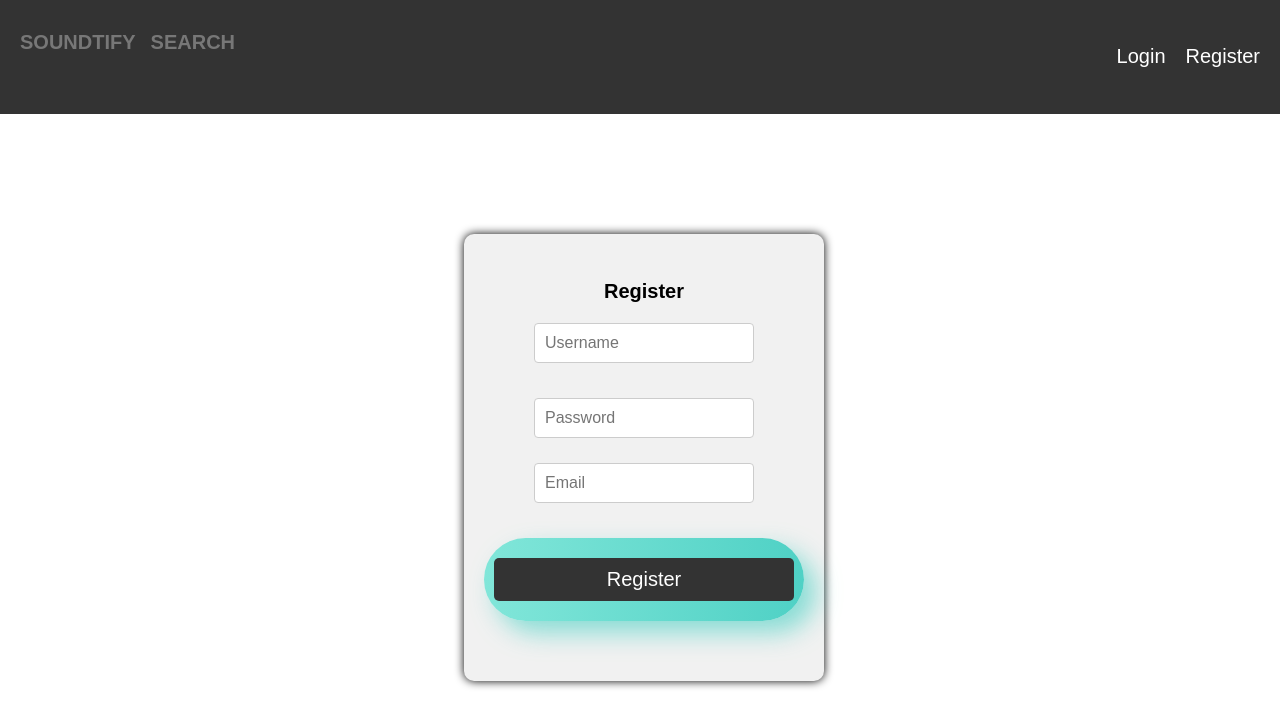
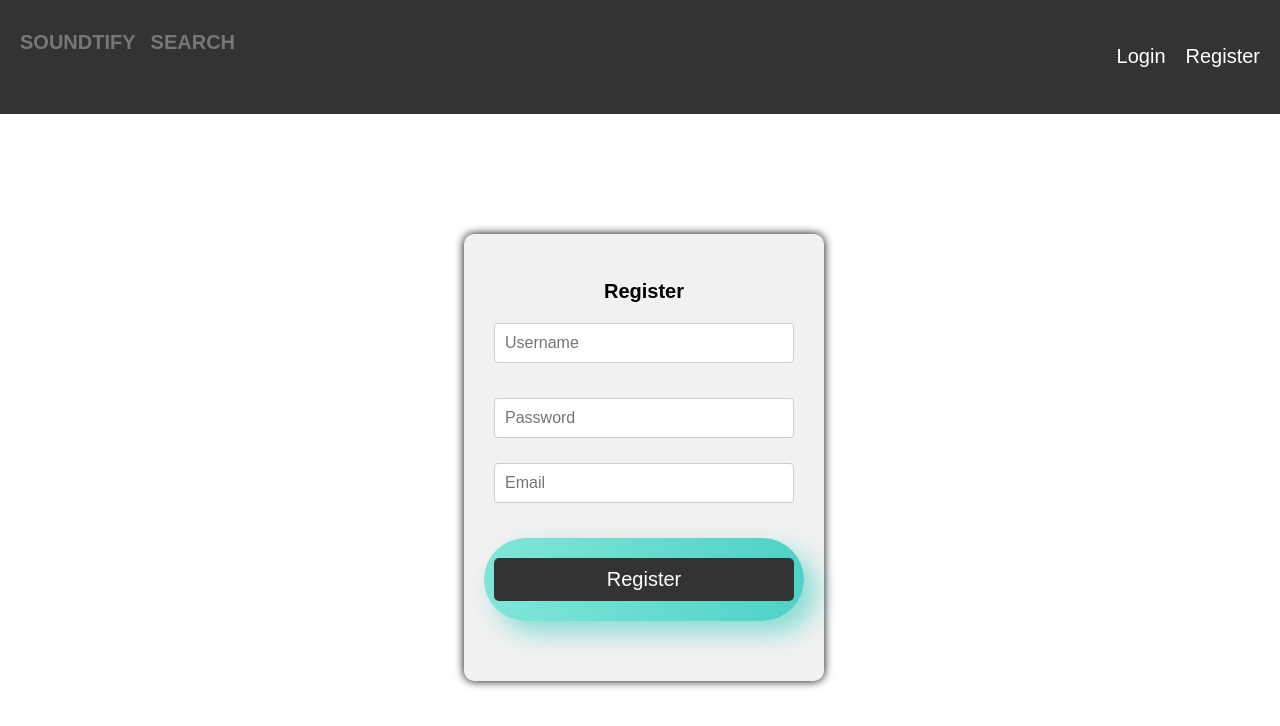
Before and after one commit to ConThoBanSung/music-client, a React (Create React App) app: page /register in a window 1280 px wide. Shown: the top 726 px of the page. Built offline with nearby package versions, Linux system fonts and the light colour scheme.

Commit message:
Update Register.css

```diff
--- a/src/components/Register.css
+++ b/src/components/Register.css
@@ -24,7 +24,7 @@
   .register-container input[type="text"],
   .register-container input[type="password"],
   .register-container input[type="email"] {
-    width: 220px;
+    width: 300px;
     padding: 10px;
     margin-bottom: 10px;
     border: 1px solid #ccc;
```
